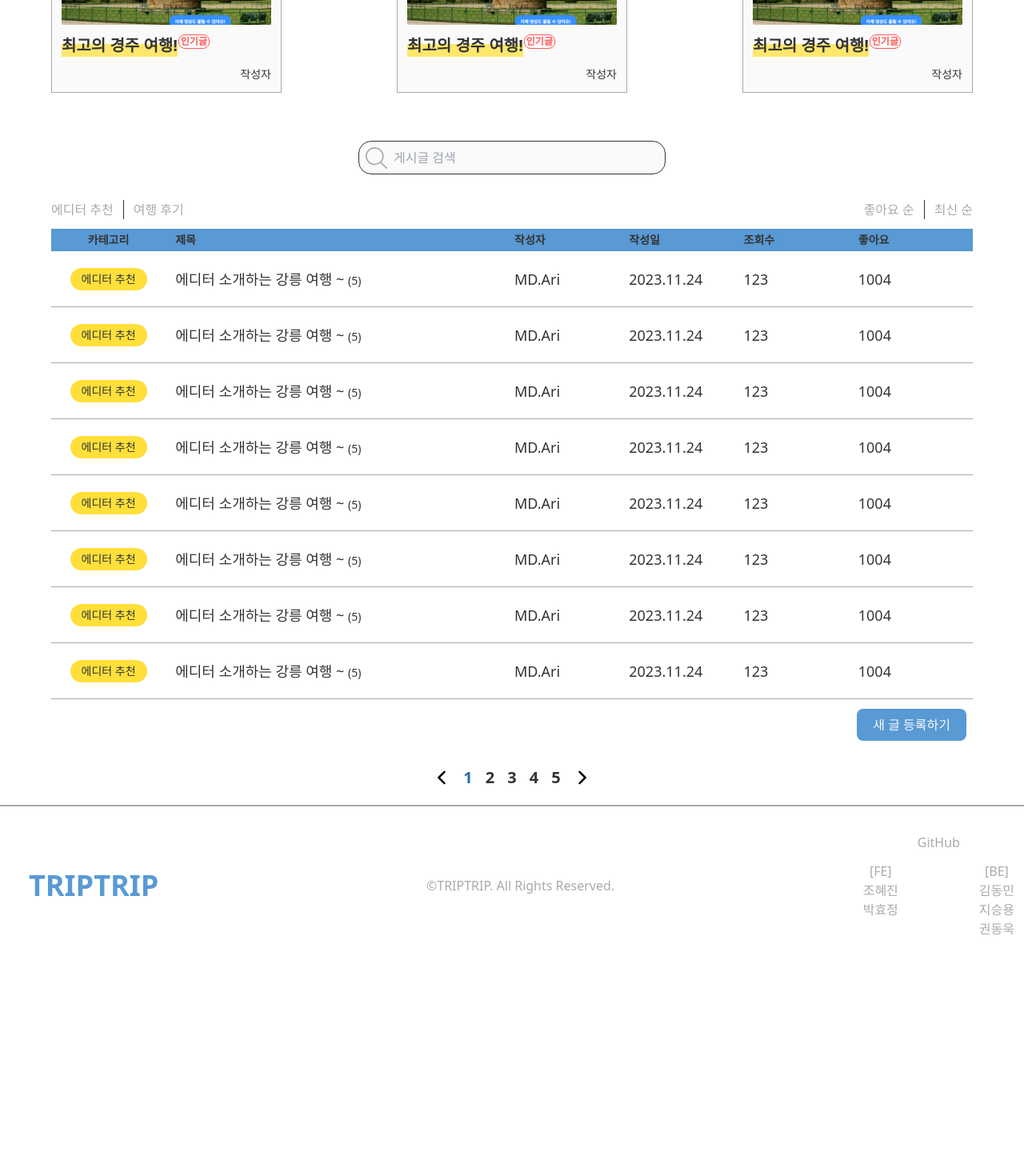
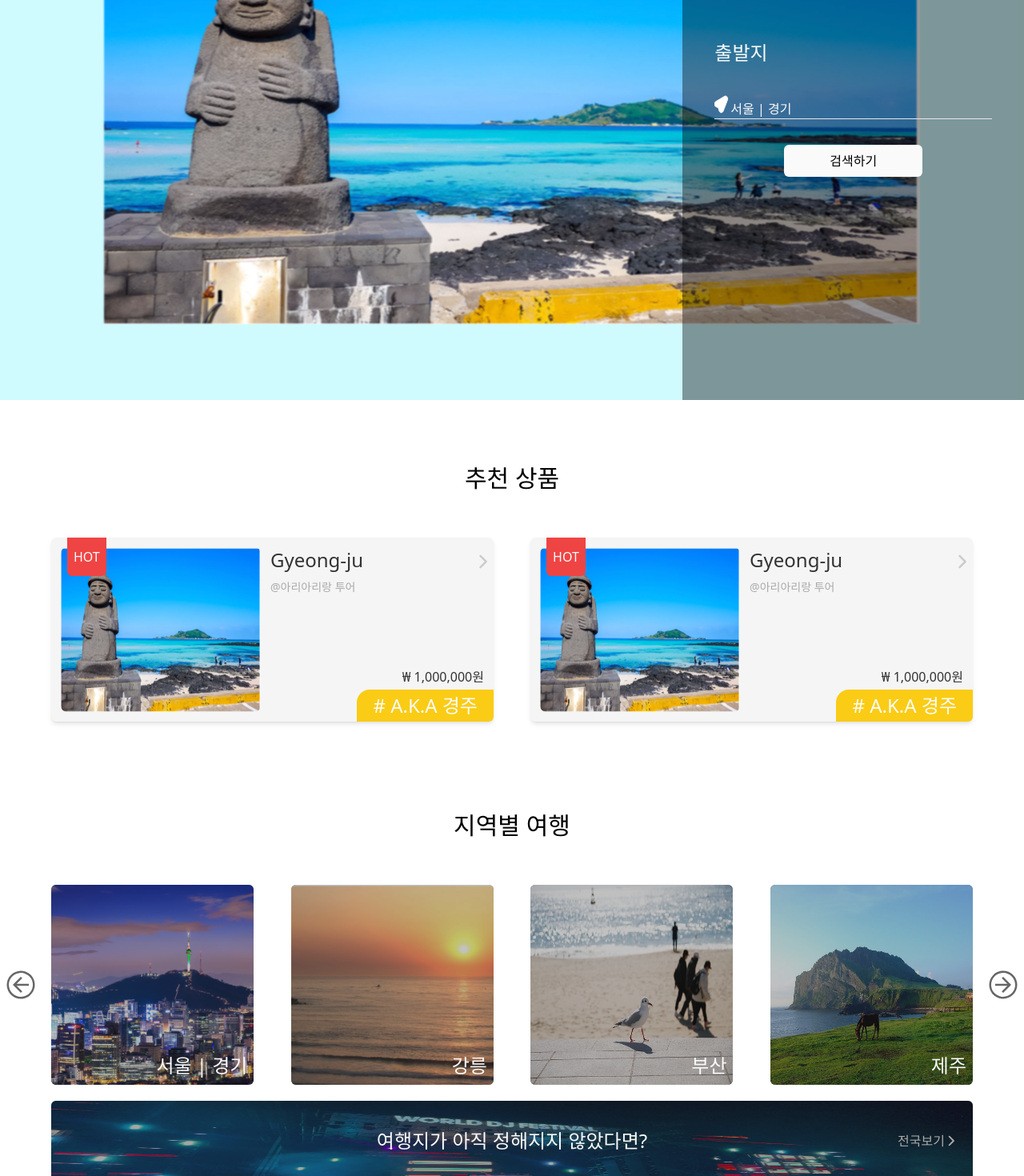
Before and after one commit to TRIP-Side-Project/frontend, a React (Vite) app: page / in a window 1280 px wide. Shown: the part 380-1850 px from the top of the page at 80% size. Before the commit the page ends 1586 px from the top, so only its background shows below. Built offline with nearby package versions, Linux system fonts and the light colour scheme.

Commit message:
Style: App.tsx에 router 작업

```diff
--- a/src/App.tsx
+++ b/src/App.tsx
@@ -1,17 +1,36 @@
+import { BrowserRouter, Routes, Route } from "react-router-dom";
 import Footer from "./components/Footer";
 import Layout from "./components/Layout";
 import Header from "./components/header/Header";
+import EditForum from "./pages/EditForum";
+import Home from "./pages/Home";
+import ProductList from "./pages/ProductList";
+import ProductListDetail from "./pages/ProductListDetail";
 import Forum from "./pages/Forum";
+import DetailForum from "./pages/DetailForum";
+import Login from "./pages/Login";
+import Signup from "./pages/Signup";
+import Mypage from "./pages/Mypage";
 
 function App() {
 	return (
-		<>
+		<BrowserRouter>
 			<Header />
 			<Layout>
-				<Forum />
+				<Routes>
+					<Route path="/" element={<Home />} />
+					<Route path="/products" element={<ProductList />} />
+					<Route path="/products/detail" element={<ProductListDetail />} />
+					<Route path="/forum" element={<Forum />} />
+					<Route path="/forum/detail" element={<DetailForum />} />
+					<Route path="/forum/edit" element={<EditForum />} />
+					<Route path="/mypage" element={<Mypage />} />
+					<Route path="/login" element={<Login />} />
+					<Route path="/signup" element={<Signup />} />
+				</Routes>
 			</Layout>
 			<Footer />
-		</>
+		</BrowserRouter>
 	);
 }
 
--- a/src/assets/svg/Destination.tsx
+++ b/src/assets/svg/Destination.tsx
@@ -10,8 +10,8 @@ const Destination = ({ fillColor, width, height }: SVG) => {
 			xmlns="http://www.w3.org/2000/svg"
 		>
 			<path
-				fill-rule="evenodd"
-				clip-rule="evenodd"
+				fillRule="evenodd"
+				clipRule="evenodd"
 				d="M19.6574 6.08574C21.0314 2.47813 18.0185 -1.28935 15.1313 0.428154L1.93564 8.28284C-0.769368 9.89283 -0.601861 14.7751 2.20388 16.0894L5.30388 17.5424C5.45509 17.6133 5.59241 17.7238 5.70661 17.8666C5.82082 18.0093 5.90925 18.181 5.96599 18.37L7.12835 22.2464C8.18092 25.7522 12.0856 25.9616 13.3736 22.5803L19.6574 6.08574Z"
 				stroke={fillColor}
 			/>
--- a/src/pages/Home.tsx
+++ b/src/pages/Home.tsx
@@ -1,4 +1,4 @@
-import jeju1 from "@/assets/jeju1.png";
+import jeju1 from "@/assets/img/jeju1.png";
 import DestinationSvg from "@/assets/svg/Destination";
 import ArrowRight from "@/assets/svg/ArrowRight";
 import SeoulImage from "@/assets/img/seoul.png";
@@ -7,67 +7,111 @@ import BusanImage from "@/assets/img/busan.png";
 import JejuImage from "@/assets/img/jeju2.png";
 import AllAreasImage from "@/assets/img/seeallareas.png";
 import NextOutline from "@/assets/svg/NextOutline";
-export default function Home () {
-  return(
+export default function Home() {
+	return (
 		<>
-    <div className=" flex flex-col gap-20 ">
+			<div className="flex flex-col gap-20 ">
 				<div className="w-screen h-[750px] bg-cyan-100 relative">
-        <img src={jeju1} alt="jejuImage" className="w-4/5 h-3/4 absolute top-1/2 left-1/2 transform -translate-x-1/2 -translate-y-1/2" />
+					<img
+						src={jeju1}
+						alt="jejuImage"
+						className="absolute w-4/5 transform -translate-x-1/2 -translate-y-1/2 h-3/4 top-1/2 left-1/2"
+					/>
 					<div className="">
 						<div className="px-10 bg-[rgba(0,0,0,0.4)] w-1/3 h-full z-1 absolute top-0 right-0 flex flex-col justify-center align-center gap-4">
-            <h1 className="text-2xl text-BASIC_WHITE my-5">출발지</h1>
-            <div className="text-BASIC_WHITE border-b ">
-              <span className="inline-block"><DestinationSvg fillColor="white" width="20px" height="24px" /></span>
-              <input type="text" value={`서울 | 경기`} className="bg-transparent"></input>
+							<h1 className="my-5 text-2xl text-BASIC_WHITE">출발지</h1>
+							<div className="border-b text-BASIC_WHITE ">
+								<span className="inline-block">
+									<DestinationSvg
+										fillColor="white"
+										width="20px"
+										height="24px"
+									/>
+								</span>
+								<input
+									type="text"
+									value={`서울 | 경기`}
+									className="bg-transparent"
+								></input>
 							</div>
 							<div className="text-center">
-              <button className="bg-BASIC_WHITE rounded-md w-1/2 h-10 mt-4">검색하기</button>
+								<button className="w-1/2 h-10 mt-4 rounded-md bg-BASIC_WHITE">
+									검색하기
+								</button>
 							</div>
 						</div>
 					</div>
 				</div>
-      <div className="px-16 flex flex-col gap-28">
-        <div className="flex flex-col justify-between align-center w-full">
-          <h1 className="text-center text-3xl mb-14">추천 상품</h1>
+				<div className="flex flex-col px-16 gap-28">
+					<div className="flex flex-col justify-between w-full align-center">
+						<h1 className="text-3xl text-center mb-14">추천 상품</h1>
 						<div className="h-[230px] w-full flex justify-between">
 							<div className="w-[48%] cursor-pointer shadow-md p-3 overflow-hidden relative bg-ITEM_BG_COLOR rounded-md flex gap-3 align-center">
-              <div className="absolute top-0 left-5 bg-red-500 px-2 py-3 text-BASIC_WHITE rounded-b-md">
+								<div className="absolute top-0 px-2 py-3 bg-red-500 left-5 text-BASIC_WHITE rounded-b-md">
 									<p>HOT</p>
 								</div>
-              <img src={jeju1} alt="jeju image" className="rounded-lg w-[250px] h-full" />
+								<img
+									src={jeju1}
+									alt="jeju image"
+									className="rounded-lg w-[250px] h-full"
+								/>
 								<div>
 									<h2 className="text-2xl text-BASIC_BLACK">Gyeong-ju</h2>
 									<div className="absolute top-5 right-1">
-                    <ArrowRight fillColor="#cccccc" width="20px" height="20px"/>
+										<ArrowRight
+											fillColor="#cccccc"
+											width="20px"
+											height="20px"
+										/>
 									</div>
-                <p className="text-sm pt-2 text-LIGHT_GRAY_COLOR">@아리아리랑 투어</p>
+									<p className="pt-2 text-sm text-LIGHT_GRAY_COLOR">
+										@아리아리랑 투어
+									</p>
 								</div>
 								<div className="absolute bottom-0 right-0 flex flex-col gap-1">
-                <p className="text-right pr-3 text-BASIC_BLACK">₩ 1,000,000원</p>
-                <p className="bg-yellow-400 rounded-tl-2xl px-5 py-1 text-2xl text-BASIC_WHITE "># A.K.A 경주</p>
+									<p className="pr-3 text-right text-BASIC_BLACK">
+										₩ 1,000,000원
+									</p>
+									<p className="px-5 py-1 text-2xl bg-yellow-400 rounded-tl-2xl text-BASIC_WHITE ">
+										# A.K.A 경주
+									</p>
 								</div>
 							</div>
 							<div className="w-[48%] cursor-pointer shadow-md p-3 overflow-hidden relative bg-ITEM_BG_COLOR rounded-md flex gap-3 align-center">
-              <div className="absolute top-0 left-5 bg-red-500 px-2 py-3 text-BASIC_WHITE rounded-b-md">
+								<div className="absolute top-0 px-2 py-3 bg-red-500 left-5 text-BASIC_WHITE rounded-b-md">
 									<p>HOT</p>
 								</div>
-              <img src={jeju1} alt="jeju image" className="rounded-lg w-[250px] h-full" />
+								<img
+									src={jeju1}
+									alt="jeju image"
+									className="rounded-lg w-[250px] h-full"
+								/>
 								<div>
 									<h2 className="text-2xl text-BASIC_BLACK">Gyeong-ju</h2>
 									<div className="absolute top-5 right-1">
-                    <ArrowRight fillColor="#cccccc" width="20px" height="20px"/>
+										<ArrowRight
+											fillColor="#cccccc"
+											width="20px"
+											height="20px"
+										/>
 									</div>
-                <p className="text-sm pt-2 text-LIGHT_GRAY_COLOR">@아리아리랑 투어</p>
+									<p className="pt-2 text-sm text-LIGHT_GRAY_COLOR">
+										@아리아리랑 투어
+									</p>
 								</div>
 								<div className="absolute bottom-0 right-0 flex flex-col gap-1">
-                <p className="text-right pr-3 text-BASIC_BLACK">₩ 1,000,000원</p>
-                <p className="bg-yellow-400 rounded-tl-2xl px-5 py-1 text-2xl text-BASIC_WHITE "># A.K.A 경주</p>
+									<p className="pr-3 text-right text-BASIC_BLACK">
+										₩ 1,000,000원
+									</p>
+									<p className="px-5 py-1 text-2xl bg-yellow-400 rounded-tl-2xl text-BASIC_WHITE ">
+										# A.K.A 경주
+									</p>
 								</div>
 							</div>
 						</div>
 					</div>
-        <div className="flex flex-col justify-between align-center w-full">
-          <h1 className="text-center text-3xl mb-14">지역별 여행</h1>
+					<div className="flex flex-col justify-between w-full align-center">
+						<h1 className="text-3xl text-center mb-14">지역별 여행</h1>
 						<div className="h-[370px] w-full flex flex-col justify-between align-center">
 							<div className="h-[250px] flex justify-between relative">
 								<div className="absolute top-1/2 transform rotate-180 -translate-y-1/2  left-[-5%] z-10 cursor-pointer">
@@ -78,75 +122,117 @@ export default function Home () {
 								</div>
 								<div className="w-[22%] h-full rounded-md relative overflow-hidden cursor-pointer">
 									<div className="w-full h-full bg-BASIC_BLACK">
-                  <img src={SeoulImage} alt="seoul image" className="w-full h-full opacity-70" />
+										<img
+											src={SeoulImage}
+											alt="seoul image"
+											className="w-full h-full opacity-70"
+										/>
 									</div>
-                <h2 className="text-BASIC_WHITE absolute bottom-2 right-2 text-2xl">서울 | 경기</h2>
+									<h2 className="absolute text-2xl text-BASIC_WHITE bottom-2 right-2">
+										서울 | 경기
+									</h2>
 								</div>
 								<div className="w-[22%] h-full rounded-md relative overflow-hidden">
 									<div className="w-full h-full bg-BASIC_BLACK">
-                  <img src={GangreoungImage} alt="gangreoung image" className="w-full h-full opacity-70 cursor-pointer" />
+										<img
+											src={GangreoungImage}
+											alt="gangreoung image"
+											className="w-full h-full cursor-pointer opacity-70"
+										/>
 									</div>
-                <h2 className="text-BASIC_WHITE absolute bottom-2 right-2 text-2xl">강릉</h2>
+									<h2 className="absolute text-2xl text-BASIC_WHITE bottom-2 right-2">
+										강릉
+									</h2>
 								</div>
 								<div className="w-[22%] h-full rounded-md relative overflow-hidden">
 									<div className="w-full h-full bg-BASIC_BLACK">
-                  <img src={BusanImage} alt="busan image" className="w-full h-full opacity-70 cursor-pointer" />
+										<img
+											src={BusanImage}
+											alt="busan image"
+											className="w-full h-full cursor-pointer opacity-70"
+										/>
 									</div>
-                <h2 className="text-BASIC_WHITE absolute bottom-2 right-2 text-2xl">부산</h2>
+									<h2 className="absolute text-2xl text-BASIC_WHITE bottom-2 right-2">
+										부산
+									</h2>
 								</div>
 								<div className="w-[22%] h-full rounded-md relative overflow-hidden">
 									<div className="w-full h-full bg-BASIC_BLACK">
-                  <img src={JejuImage} alt="jeju image" className="w-full h-full opacity-70 cursor-pointer" />
+										<img
+											src={JejuImage}
+											alt="jeju image"
+											className="w-full h-full cursor-pointer opacity-70"
+										/>
 									</div>
-                <h2 className="text-BASIC_WHITE absolute bottom-2 right-2 text-2xl">제주</h2>
+									<h2 className="absolute text-2xl text-BASIC_WHITE bottom-2 right-2">
+										제주
+									</h2>
 								</div>
 							</div>
 							<div className="relative cursor-pointer">
 								<div className="w-full h-[100px] bg-BASIC_BLACK rounded-md overflow-hidden">
-                <img src={AllAreasImage} alt="see all areas of korea" className="w-full h-full opacity-70" />
+									<img
+										src={AllAreasImage}
+										alt="see all areas of korea"
+										className="w-full h-full opacity-70"
+									/>
 								</div>
-              <h2 className="absolute top-1/2 left-1/2 transform -translate-x-1/2 -translate-y-1/2 text-BASIC_WHITE text-2xl">여행지가 아직 정해지지 않았다면?</h2>
-              <div className="flex absolute top-1/2 transform -translate-y-1/2 right-5 text-LIGHT_GRAY_COLOR">
+								<h2 className="absolute text-2xl transform -translate-x-1/2 -translate-y-1/2 top-1/2 left-1/2 text-BASIC_WHITE">
+									여행지가 아직 정해지지 않았다면?
+								</h2>
+								<div className="absolute flex transform -translate-y-1/2 top-1/2 right-5 text-LIGHT_GRAY_COLOR">
 									<span>전국보기</span>
 									<div className="">
-                  <ArrowRight fillColor="#aaaaaa" width="15px" height="24px" />
+										<ArrowRight
+											fillColor="#aaaaaa"
+											width="15px"
+											height="24px"
+										/>
 									</div>
 								</div>
 							</div>
 						</div>
 					</div>
-        <div className="flex flex-col justify-between align-center w-full">
-          <h1 className="text-center text-3xl mb-14">테마별 여행</h1>
+					<div className="flex flex-col justify-between w-full align-center">
+						<h1 className="text-3xl text-center mb-14">테마별 여행</h1>
 						<div className="h-[200px] w-full flex justify-between">
 							<div className="w-[30%] h-full bg-MAIN_COLOR rounded-md relative">
-              <h2 className="text-BASIC_WHITE absolute bottom-2 right-2 text-2xl">눈꽃여행</h2>
+								<h2 className="absolute text-2xl text-BASIC_WHITE bottom-2 right-2">
+									눈꽃여행
+								</h2>
 							</div>
 							<div className="w-[30%] h-full bg-MAIN_COLOR rounded-md relative">
-              <h2 className="text-BASIC_WHITE absolute bottom-2 right-2 text-2xl">바닷가여행</h2>
+								<h2 className="absolute text-2xl text-BASIC_WHITE bottom-2 right-2">
+									바닷가여행
+								</h2>
 							</div>
 							<div className="w-[30%] h-full bg-MAIN_COLOR rounded-md relative">
-              <h2 className="text-BASIC_WHITE absolute bottom-2 right-2 text-2xl">산길여행</h2>
+								<h2 className="absolute text-2xl text-BASIC_WHITE bottom-2 right-2">
+									산길여행
+								</h2>
 							</div>
 						</div>
 					</div>
 				</div>
-      <div className="px-16 pt-10 pb-16 w-full bg-cyan-100 flex flex-col justify-between align-center w-full">
-        <h1 className="text-center text-3xl mb-14">여행후기</h1>
-        <div className="flex align-center justify-between">
+				<div className="flex flex-col justify-between w-full px-16 pt-10 pb-16 bg-cyan-100 align-center">
+					<h1 className="text-3xl text-center mb-14">여행후기</h1>
+					<div className="flex justify-between align-center">
 						<div className="w-2/5">
 							<h2 className="text-2xl font-bold">대충여행후기제목</h2>
-            <div className="w-full h-0 border border-BASIC_BLACK my-5" />
-            <p className="text-xl">대충여행후기내용임 그렇다니까요 반박시 반박 불가 어허</p>
-            <div className="text-LIGHT_GRAY_COLOR text-base my-2">
+							<div className="w-full h-0 my-5 border border-BASIC_BLACK" />
+							<p className="text-xl">
+								대충여행후기내용임 그렇다니까요 반박시 반박 불가 어허
+							</p>
+							<div className="my-2 text-base text-LIGHT_GRAY_COLOR">
 								<span className="mr-2">#제주</span>
 								<span className="mr-2">#힐링</span>
 							</div>
-            <div className="text-LIGHT_GRAY_COLOR mt-5 text-base flex cursor-pointer">
+							<div className="flex mt-5 text-base cursor-pointer text-LIGHT_GRAY_COLOR">
 								<p>자세히보기</p>
 								<ArrowRight fillColor="#aaaaaa" width="15" height="24" />
 							</div>
 						</div>
-          <div className="w-1/2 flex justify-between align-center">
+						<div className="flex justify-between w-1/2 align-center">
 							<div className="w-[45%] h-[300px] bg-rose-300"></div>
 							<div className="w-[45%] h-[300px] bg-rose-300"></div>
 						</div>
@@ -154,5 +240,5 @@ export default function Home () {
 				</div>
 			</div>
 		</>
-  )
+	);
 }
```
Lines whose indentation alone changed are shown as unchanged.
